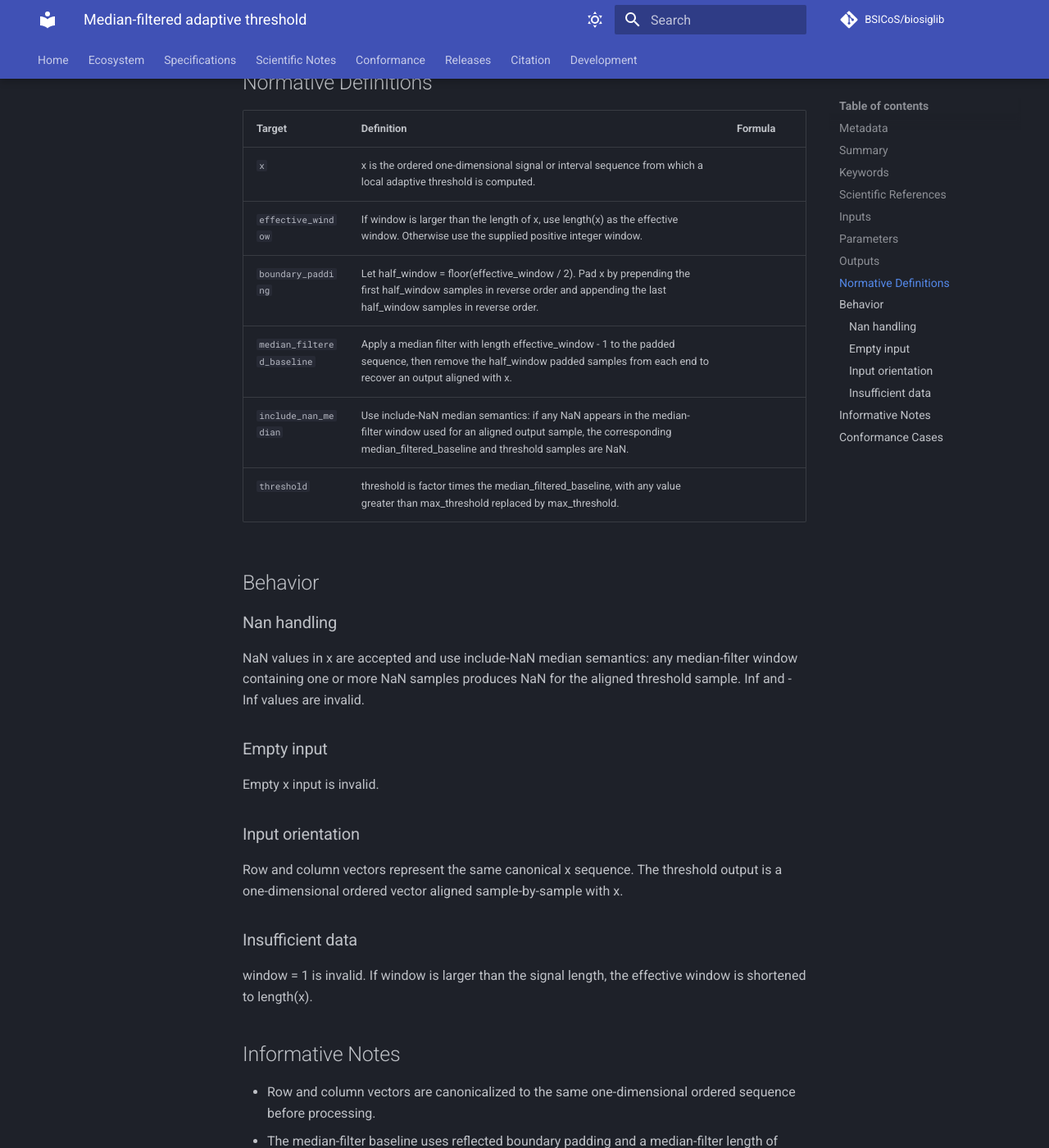
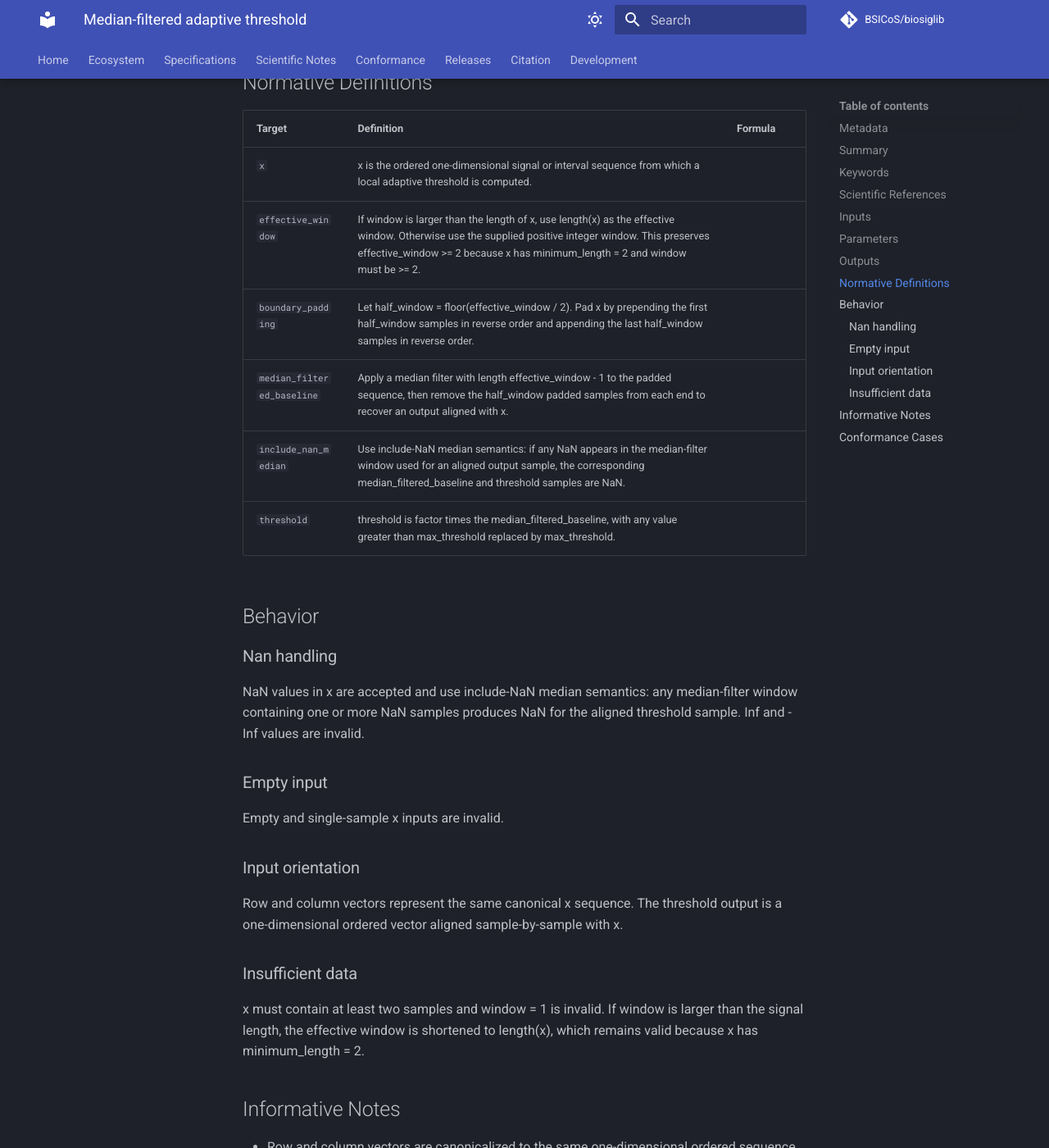
Before and after one commit to BSICoS/biosiglib, an MkDocs documentation site: the page built from docs/generated/specifications/tools.medfilt_threshold.md, in a window 1280 px wide and 1400 px high, scrolled down 1759 px. Shown: the whole window at 82% size. Built offline with MkDocs 1.6.1 and Material for MkDocs 9.7.7, drawn with Linux system fonts in a browser that asks for light colours; comment, search, counter and statistics services are not loaded; some of the changed text lies outside the part shown.

Commit message:
Clarify medfilt threshold minimum input length

```diff
--- a/docs/generated/specifications/tools.medfilt_threshold.md
+++ b/docs/generated/specifications/tools.medfilt_threshold.md
@@ -29,7 +29,7 @@
 
 | id | data_type | shape | unit | allow_nan | allow_inf | constraints |
 | --- | --- | --- | --- | --- | --- | --- |
-| `x` | real_vector | vector | a.u. | true | false | minimum_length=1 |
+| `x` | real_vector | vector | a.u. | true | false | minimum_length=2 |
 
 ## Parameters
 
@@ -50,7 +50,7 @@
 | Target | Definition | Formula |
 | --- | --- | --- |
 | `x` | x is the ordered one-dimensional signal or interval sequence from which a local adaptive threshold is computed. |  |
-| `effective_window` | If window is larger than the length of x, use length(x) as the effective window. Otherwise use the supplied positive integer window. |  |
+| `effective_window` | If window is larger than the length of x, use length(x) as the effective window. Otherwise use the supplied positive integer window. This preserves effective_window >= 2 because x has minimum_length = 2 and window must be >= 2. |  |
 | `boundary_padding` | Let half_window = floor(effective_window / 2). Pad x by prepending the first half_window samples in reverse order and appending the last half_window samples in reverse order. |  |
 | `median_filtered_baseline` | Apply a median filter with length effective_window - 1 to the padded sequence, then remove the half_window padded samples from each end to recover an output aligned with x. |  |
 | `include_nan_median` | Use include-NaN median semantics: if any NaN appears in the median-filter window used for an aligned output sample, the corresponding median_filtered_baseline and threshold samples are NaN. |  |
@@ -64,7 +64,7 @@
 
 ### Empty input
 
-Empty x input is invalid.
+Empty and single-sample x inputs are invalid.
 
 ### Input orientation
 
@@ -72,14 +72,14 @@
 
 ### Insufficient data
 
-window = 1 is invalid. If window is larger than the signal length, the effective window is shortened to length(x).
+x must contain at least two samples and window = 1 is invalid. If window is larger than the signal length, the effective window is shortened to length(x), which remains valid because x has minimum_length = 2.
 
 ## Informative Notes
 
 * Row and column vectors are canonicalized to the same one-dimensional ordered sequence before processing.
 * The median-filter baseline uses reflected boundary padding and a median-filter length of window - 1; this makes requested even and odd window values observable and is covered by conformance cases.
 * NaN input samples use include-NaN median semantics.
-* window must be an integer greater than or equal to 2.
+* x must contain at least two samples, and window must be an integer greater than or equal to 2.
 
 ## Conformance Cases
 
@@ -87,6 +87,7 @@
 | --- | --- |
 | `tools.medfilt_threshold.even_window_behavior` | [conformance/tools/medfilt_threshold/even_window_behavior.json](https://github.com/BSICoS/biosiglib/blob/main/conformance/tools/medfilt_threshold/even_window_behavior.json) |
 | `tools.medfilt_threshold.include_nan_window` | [conformance/tools/medfilt_threshold/include_nan_window.json](https://github.com/BSICoS/biosiglib/blob/main/conformance/tools/medfilt_threshold/include_nan_window.json) |
+| `tools.medfilt_threshold.invalid_single_sample` | [conformance/tools/medfilt_threshold/invalid_single_sample.json](https://github.com/BSICoS/biosiglib/blob/main/conformance/tools/medfilt_threshold/invalid_single_sample.json) |
 | `tools.medfilt_threshold.invalid_window_one` | [conformance/tools/medfilt_threshold/invalid_window_one.json](https://github.com/BSICoS/biosiglib/blob/main/conformance/tools/medfilt_threshold/invalid_window_one.json) |
 | `tools.medfilt_threshold.max_threshold_cap` | [conformance/tools/medfilt_threshold/max_threshold_cap.json](https://github.com/BSICoS/biosiglib/blob/main/conformance/tools/medfilt_threshold/max_threshold_cap.json) |
 | `tools.medfilt_threshold.normal_outlier` | [conformance/tools/medfilt_threshold/normal_outlier.json](https://github.com/BSICoS/biosiglib/blob/main/conformance/tools/medfilt_threshold/normal_outlier.json) |
```
Also changed, not shown: CHANGELOG.md (+1 -1 lines), 2 other files.
